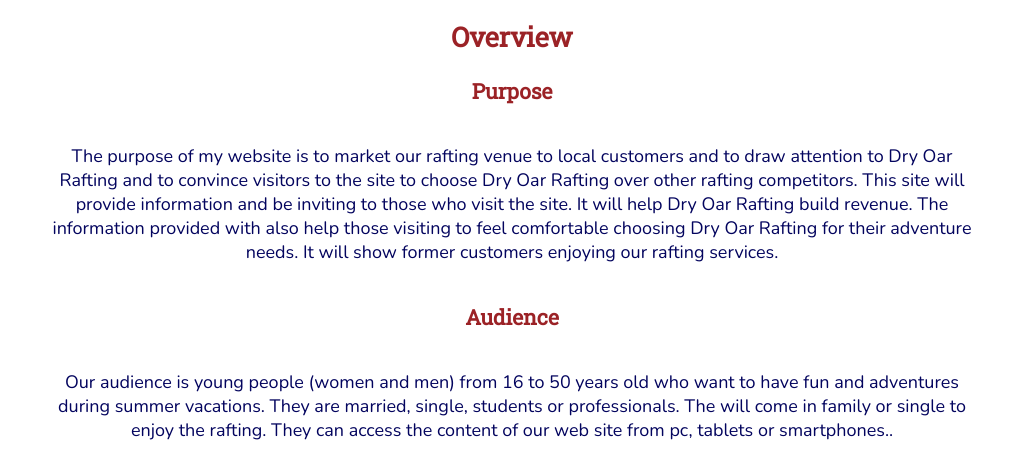
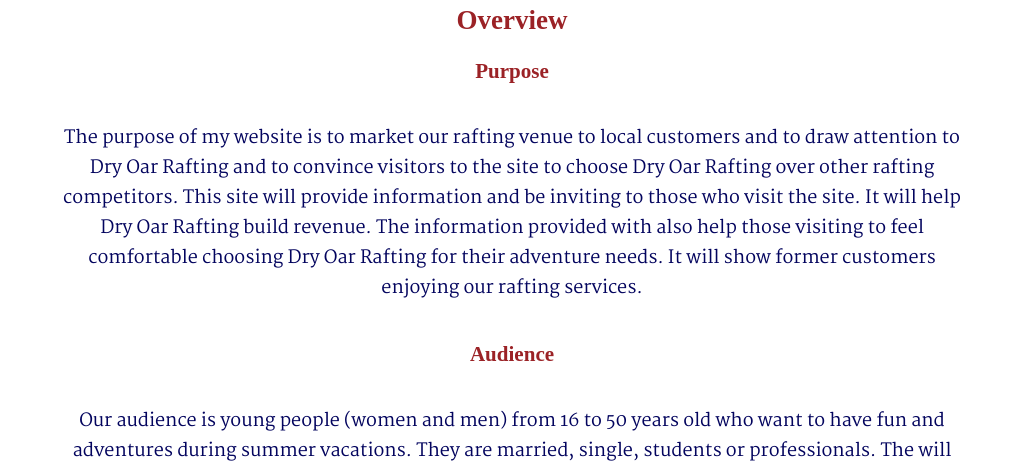
Before and after one commit to 24on7store/cdd130, a plain HTML site: page wwr/site-plan-rafting.html in a window 1280 px wide. Shown: the part 322-791 px from the top of the page, without its empty margins (128-1151 px from the left). Drawn offline with nearby package versions, Linux system fonts and the light colour scheme.

Commit message:
site plan added

```diff
--- a/wwr/styles/site-plan-rafting.css
+++ b/wwr/styles/site-plan-rafting.css
@@ -2,8 +2,8 @@
 /* if you are using any Google fonts change the font names below to your fonts.
 Any spaces in your font name should be replaced with a +.
 Fonts are separated by a & */
-@import url('https://fonts.googleapis.com/css2?family=Nunito:wght@300&family=Roboto+Slab&display=swap');
-
+/*@import url('https://fonts.googleapis.com/css2?family=Nunito:wght@300&family=Roboto+Slab&display=swap');*/
+@import url('https://fonts.googleapis.com/css2?family=Martel&family=Roboto&display=swap');
 :root {
   /* change the values below to your colors from your palette */
   --primary-color: #03045e  ;
@@ -13,7 +13,7 @@ Fonts are separated by a & */
 
   /* change the values below to your chosen font(s) */
   --heading-font: "Roboto Slab";
-  --paragraph-font: Nunito, Helvetica, sans-serif;
+  --paragraph-font: Martel, Helvetica, sans-serif;
 
   /* these colors below should be chosen from among your palette colors above */
   --headline-color-on-white: #9b2226;  /* headlines on a white background */
```
